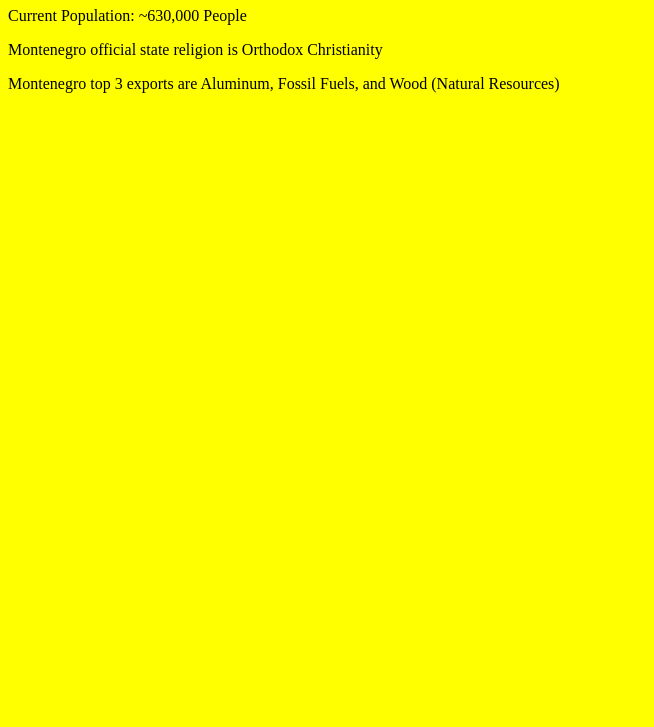
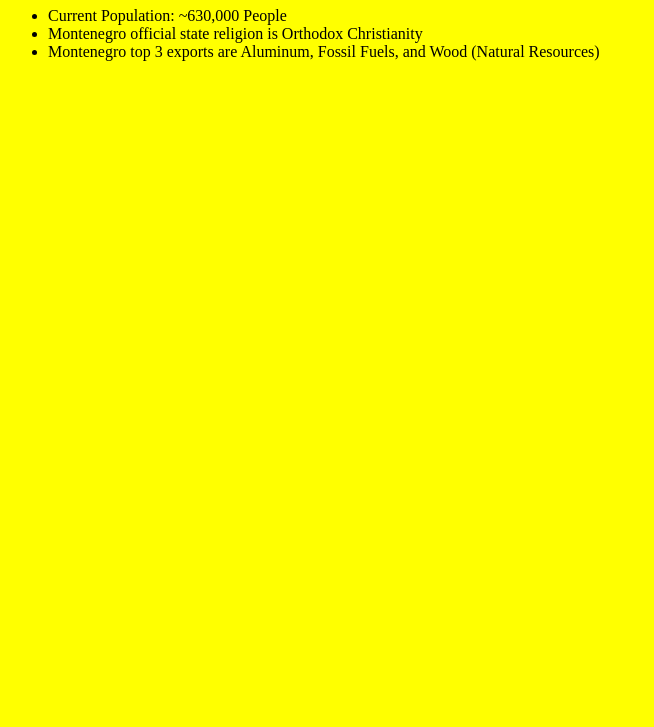
Before and after one commit to Gaines2025/Mis4013HW1, a plain HTML site: page Montenegro.html in a window 1280 px wide. Shown: the part 73-800 px from the top of the page, without its empty margins (0-654 px from the left). Drawn offline with Linux system fonts and the light colour scheme.

Commit message:
Update Montenegro.html

```diff
--- a/Montenegro.html
+++ b/Montenegro.html
@@ -6,9 +6,11 @@
     <title></title>
     <h1>Montenegro Information!</h1>
     <body style="background-color: Yellow;">
-    <p>Current Population: ~630,000 People</p>
-    <p>Montenegro official state religion is Orthodox Christianity </p>
-    <p>Montenegro top 3 exports are Aluminum, Fossil Fuels, and Wood (Natural Resources)</p>
+  <ul class="list-group">
+      <li class="list-group-item">Current Population: ~630,000 People</li>
+      <li class="list-group-item">Montenegro official state religion is Orthodox Christianity </li>
+      <li class="list-group-item">Montenegro top 3 exports are Aluminum, Fossil Fuels, and Wood (Natural Resources)</li>
+  </ul>
 </head>
 <body>
 </body>
```
